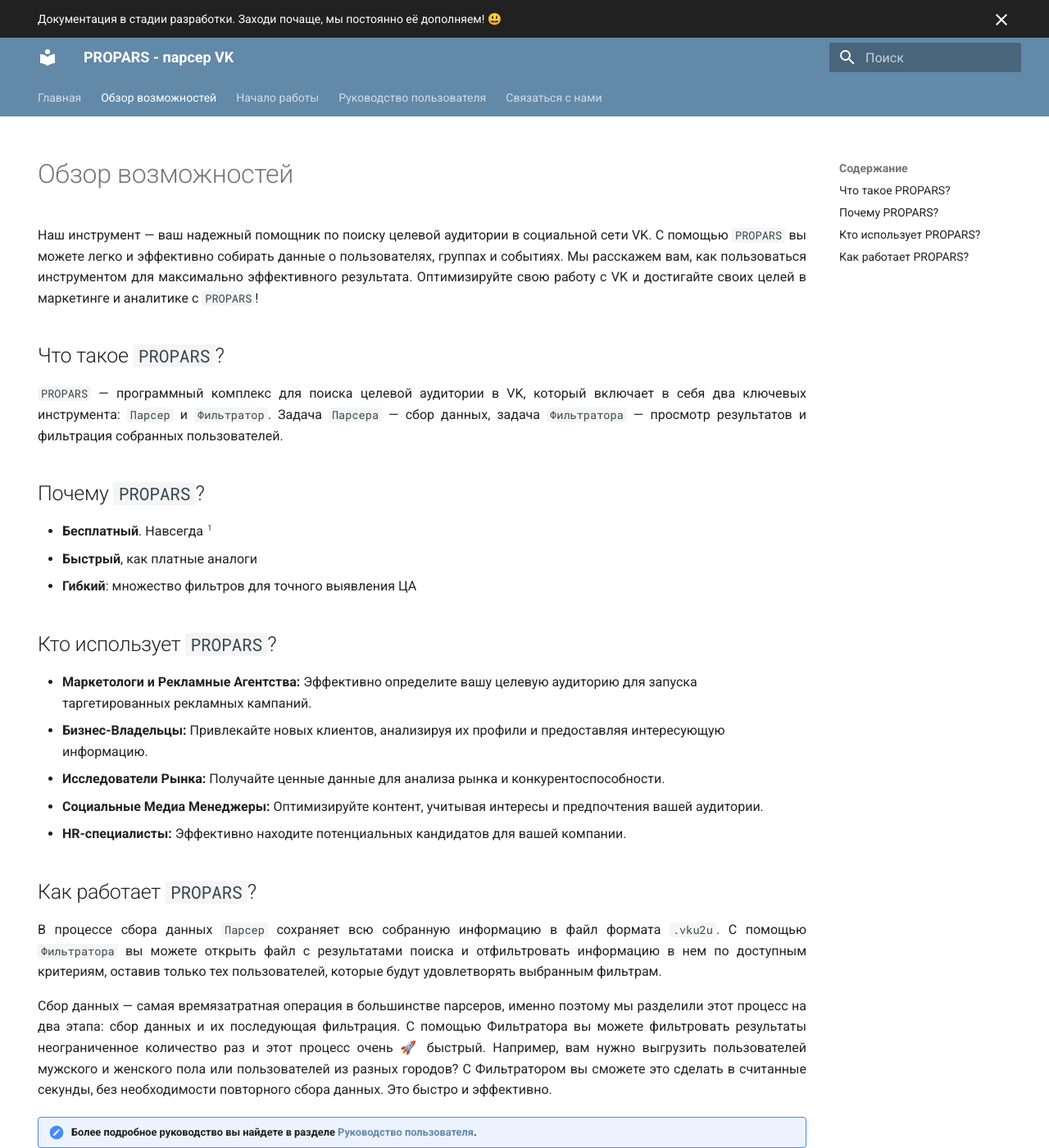
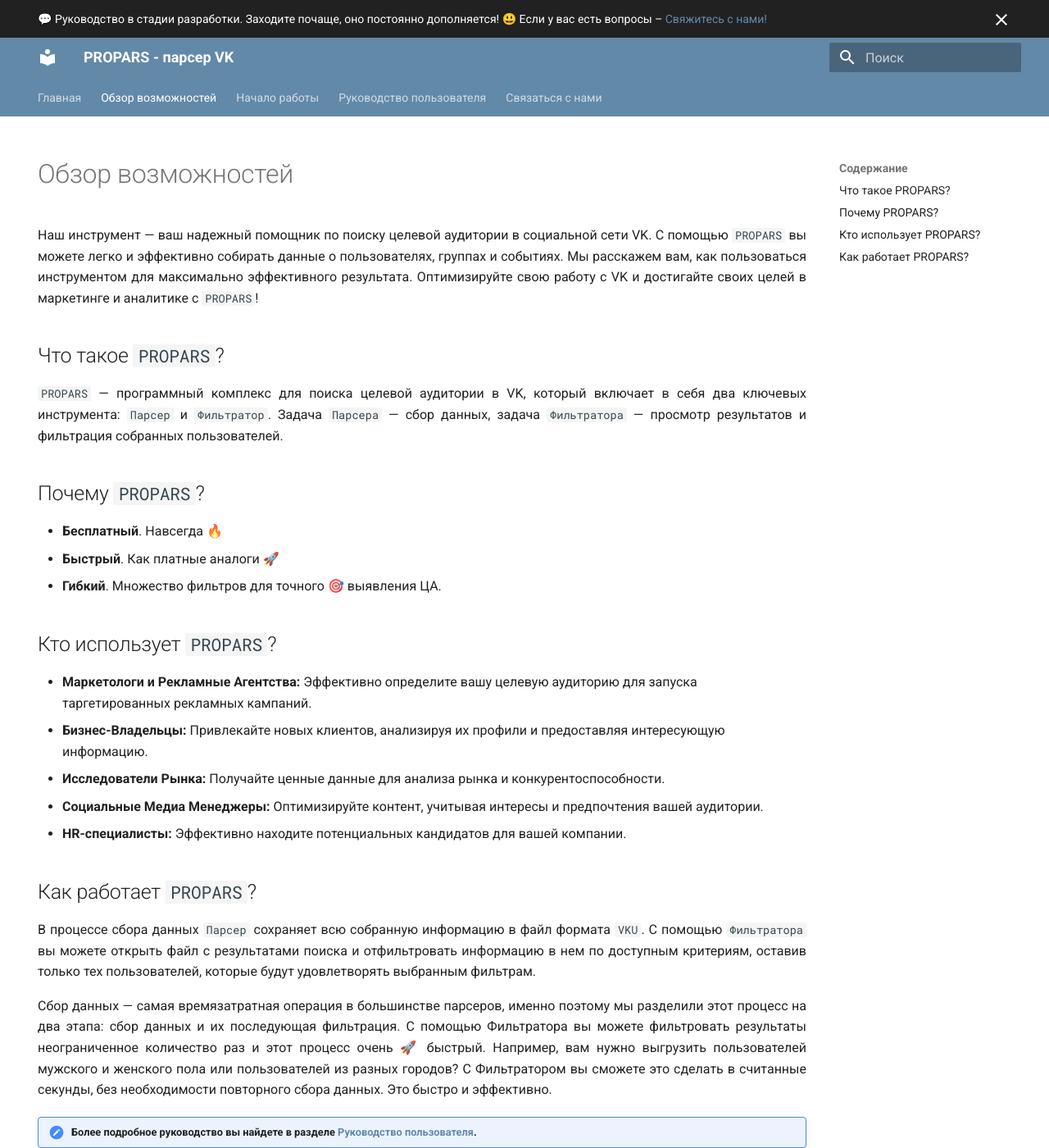
Before and after one commit to VK-Utility/docs, an MkDocs documentation site: the page built from docs/review.md, in a window 1280 px wide and 1400 px high. Shown: the whole window at 82% size. Built offline with MkDocs 1.6.1 and Material for MkDocs 9.7.7, drawn with Linux system fonts in a browser that asks for light colours.

Commit message:
Minor changes

```diff
--- a/docs/overrides/main.html
+++ b/docs/overrides/main.html
@@ -1,5 +1,5 @@
 {% extends "base.html" %}
 
 {% block announce %}
-  Документация в стадии разработки. Заходи почаще, мы постоянно её дополняем! 😃
+  💬 Руководство в стадии разработки. Заходите почаще, оно постоянно дополняется! 😃 Если у вас есть вопросы – <a href="../../../support">Свяжитесь с нами!</a>
 {% endblock %}
--- a/docs/overrides/support.html
+++ b/docs/overrides/support.html
@@ -1,4 +1,4 @@
-{% extends "main.html" %}
+{% extends "base.html" %}
 
 {% block extrahead %}
   <script type="text/javascript" src="https://vk.com/js/api/openapi.js?168"></script>
--- a/docs/review.md
+++ b/docs/review.md
@@ -18,9 +18,9 @@
 </div>
 
 ## Почему `PROPARS`?
-- **Бесплатный**. Навсегда [^1]
-- **Быстрый**, как платные аналоги
-- **Гибкий**: множество фильтров для точного выявления ЦА
+- **Бесплатный**. Навсегда 🔥
+- **Быстрый**. Как платные аналоги 🚀
+- **Гибкий**. Множество фильтров для точного 🎯 выявления ЦА.
 
 ## Кто использует `PROPARS`?
 
@@ -39,7 +39,7 @@
 
 <div style="text-align: justify">
   <p>
-    В процессе сбора данных <code>Парсер</code> сохраняет всю собранную информацию в файл формата <code>.vku2u</code>. С помощью <code>Фильтратора</code> вы можете открыть файл с результатами поиска и отфильтровать информацию в нем по доступным критериям, оставив только тех пользователей, которые будут удовлетворять выбранным фильтрам.
+    В процессе сбора данных <code>Парсер</code> сохраняет всю собранную информацию в файл формата <code>VKU</code>. С помощью <code>Фильтратора</code> вы можете открыть файл с результатами поиска и отфильтровать информацию в нем по доступным критериям, оставив только тех пользователей, которые будут удовлетворять выбранным фильтрам.
   </p>
   <p>
     Сбор данных — самая времязатратная операция в большинстве парсеров, именно поэтому мы разделили этот процесс на два этапа: сбор данных и их последующая фильтрация. С помощью Фильтратора вы можете фильтровать результаты неограниченное количество раз и этот процесс очень 🚀 быстрый. Например, вам нужно выгрузить пользователей мужского и женского пола или пользователей из разных городов? С Фильтратором вы сможете это сделать в считанные секунды, без необходимости повторного сбора данных. Это быстро и эффективно.
```
Also changed, not shown: docs/docs/parser/check-links-for-ban.md (+2 -2 lines), docs/docs/parser/id-generator.md (+2 -2 lines), docs/docs/parser/search-groups.md (+1 -1 lines).
